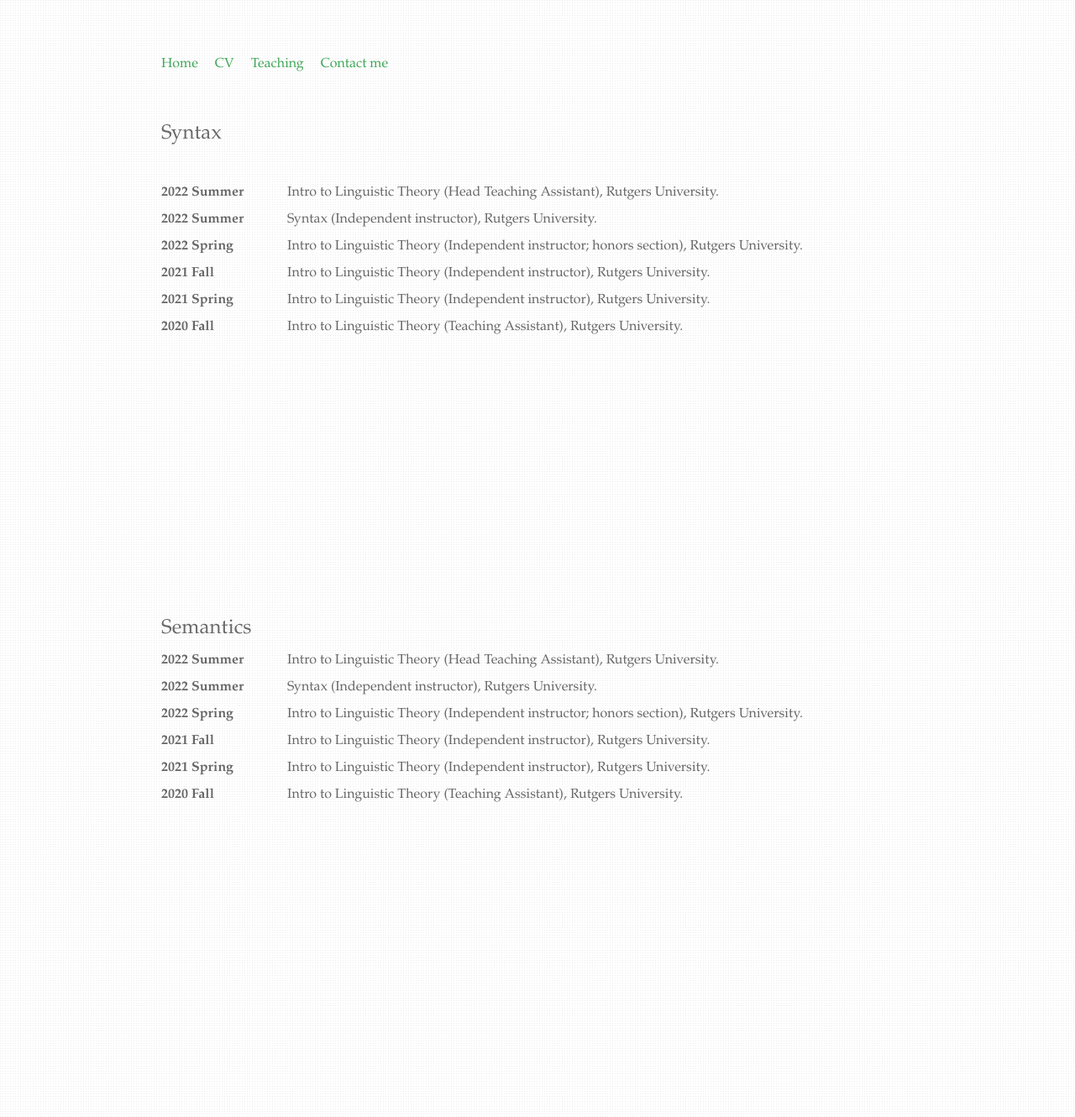
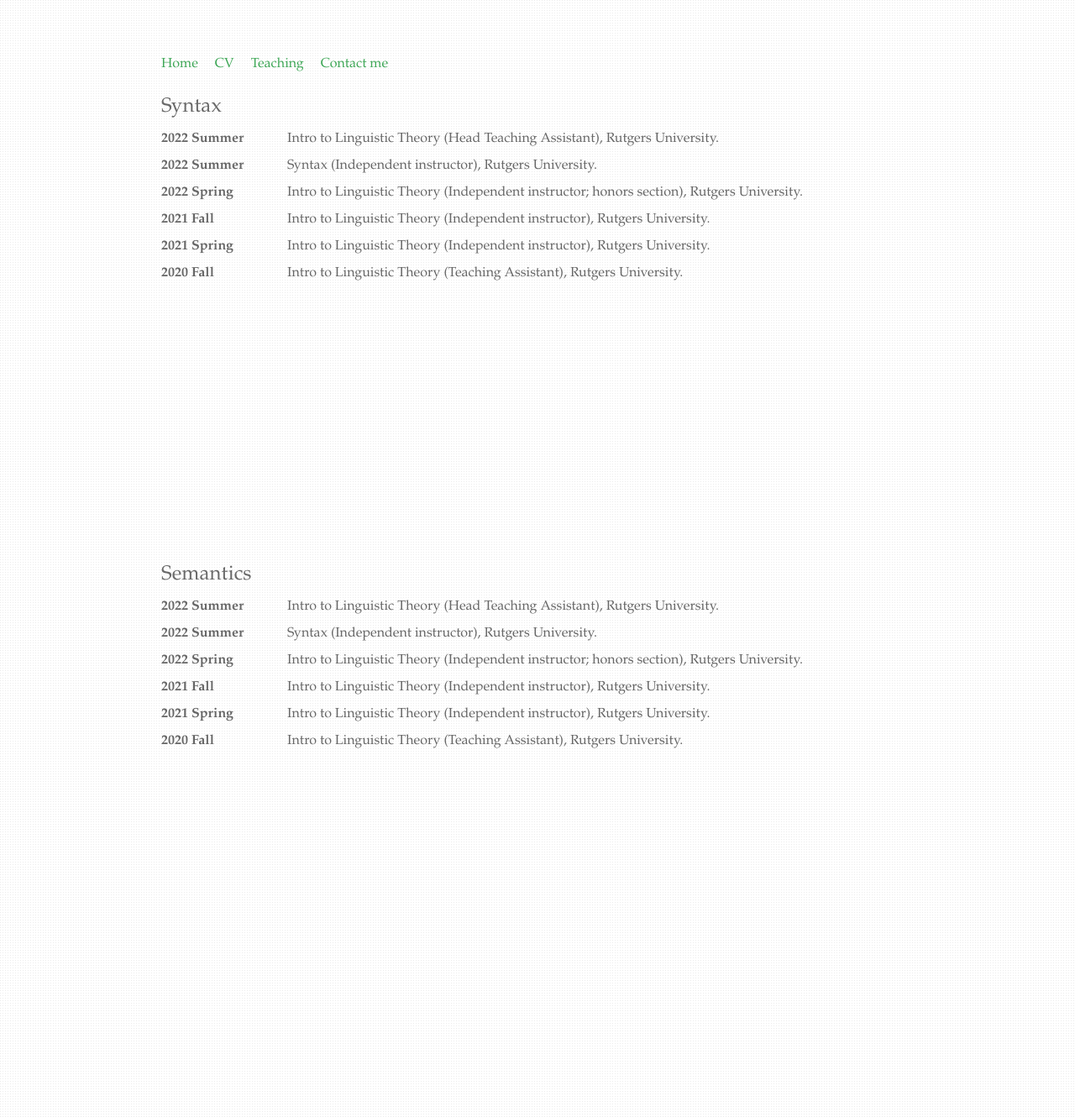
Before and after one commit to chaoyichen71/chaoyichen71.github.io, a Jekyll site: the page built from Research by topics/index.html, in a window 1280 px wide. Shown: the whole page at 84% size. Built offline with Jekyll 4.4.1, drawn with Linux system fonts in a browser that asks for light colours.

Commit message:
Update index.html

```diff
--- a/Research by topics/index.html
+++ b/Research by topics/index.html
@@ -1,14 +1,12 @@
 ---
 layout: default
-title: Syntax
+title: Research by topics
 ---
 
-</br>
-<h2>{{ page.title }}</h2>
-</br>
+
 <div class="blurb">
 
-<head></head>
+<head></head> <h2>Syntax</h2>
     <body>
       <div class="blue">
 	<b>2022 Summer</b><br>
```
